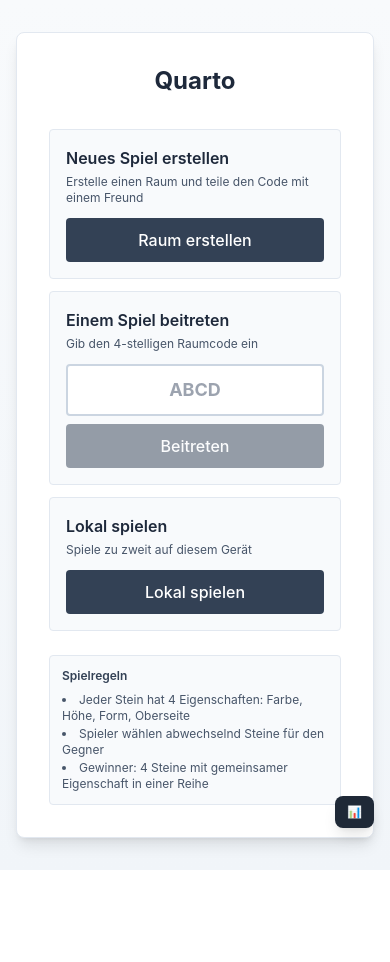
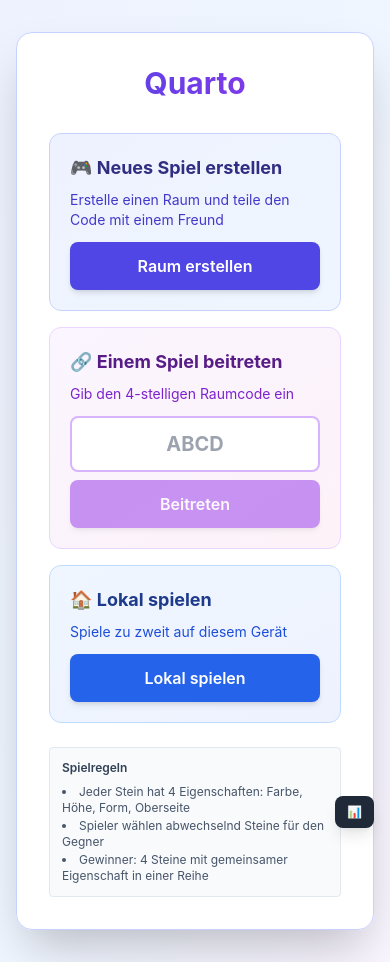
Before and after one commit to Spangelmaa/quarto, a Next.js app: page / in a window 390 px wide. Before the commit the page ends 870 px from the top, so only its background shows below. Built offline with nearby package versions, Linux system fonts and the light colour scheme.

Commit message:
Revamp UI with enhanced gradients, shadows, and responsive styles across multiple components, including the game board, multiplayer lobby, and game info sections for a more cohesive and visually appealing experience.

```diff
--- a/app/page.tsx
+++ b/app/page.tsx
@@ -189,7 +189,7 @@
   // Zeige Lobby
   if (gameMode === 'lobby') {
     return (
-      <main className="min-h-screen bg-gradient-to-b from-slate-50 to-slate-100 py-8 px-4 flex items-center justify-center">
+      <main className="min-h-screen bg-gradient-to-br from-indigo-50 via-blue-50 to-purple-50 py-8 px-4 flex items-center justify-center">
         <MultiplayerLobby
           onCreateRoom={handleCreateRoom}
           onJoinRoom={handleJoinRoom}
@@ -206,7 +206,7 @@
     (playerInfo !== null && gameState.currentPlayer === playerInfo.playerNumber);
 
   return (
-    <main className="min-h-screen bg-gradient-to-b from-slate-50 to-slate-100 py-8 px-4">
+    <main className="min-h-screen bg-gradient-to-br from-indigo-50 via-blue-50 to-purple-50 py-8 px-4">
       {/* Gewinner Modal */}
       {gameState.winner !== null && (
         <WinnerModal
@@ -220,7 +220,7 @@
       <div className="max-w-6xl mx-auto">
         <div className="flex items-center justify-between mb-6">
           <div className="flex items-center gap-4">
-            <h1 className="text-3xl md:text-4xl font-bold text-slate-800">
+            <h1 className="text-4xl md:text-5xl font-bold bg-gradient-to-r from-indigo-600 to-purple-600 bg-clip-text text-transparent">
               Quarto
             </h1>
             {gameMode === 'online' && (
@@ -230,14 +230,14 @@
           {gameMode === 'local' && (
             <button
               onClick={handleBackToLobby}
-              className="px-4 py-2 bg-slate-700 text-white font-medium rounded-md hover:bg-slate-800 transition-colors"
+              className="px-5 py-2 bg-indigo-600 text-white font-semibold rounded-lg hover:bg-indigo-700 transition-colors shadow-md"
             >
               ← Zurück
             </button>
           )}
         </div>
 
-        <div className="bg-white rounded-lg shadow-lg p-6 md:p-8 border border-slate-200">
+        <div className="bg-white/90 backdrop-blur-sm rounded-2xl shadow-xl p-6 md:p-8 border border-indigo-100">
           {/* Room Info für Online-Spiele */}
           {gameMode === 'online' && playerInfo && (
             <RoomInfo
--- a/components/Board.tsx
+++ b/components/Board.tsx
@@ -10,17 +10,23 @@
 
 export const Board: React.FC<BoardProps> = ({ board, onCellClick, canPlacePiece }) => {
   return (
-    <div className="inline-block bg-slate-800 p-3 sm:p-4 rounded shadow-xl border-4 border-slate-700">
-      <div className="grid grid-cols-4 gap-1 sm:gap-2">
+    <div className="relative inline-block">
+      {/* Rundes Brett mit elegantem Design */}
+      <div className="relative bg-gradient-to-br from-slate-700 via-slate-800 to-slate-900 rounded-full p-8 sm:p-10 shadow-2xl">
+        {/* Innerer Kreis - Spielfläche */}
+        <div className="relative bg-gradient-to-br from-blue-900 via-indigo-900 to-purple-900 rounded-full p-6 sm:p-8">
+          {/* Dekorativer Ring */}
+          <div className="absolute inset-0 rounded-full border-4 border-amber-500/30"></div>
+
+          {/* Spielfeld Grid */}
+          <div className="grid grid-cols-4 gap-2 sm:gap-3 relative z-10">
             {board.map((row, rowIndex) =>
               row.map((cell, colIndex) => (
                 <div
                   key={`${rowIndex}-${colIndex}`}
-              className={`w-16 h-16 sm:w-20 sm:h-20 ${
-                (rowIndex + colIndex) % 2 === 0 ? 'bg-slate-200' : 'bg-slate-300'
-              } flex items-center justify-center transition-all ${
+                  className={`w-14 h-14 sm:w-16 sm:h-16 rounded-full border-3 border-amber-400/40 bg-gradient-to-br from-slate-100 to-slate-200 flex items-center justify-center shadow-lg transition-all ${
                     canPlacePiece && cell === null
-                  ? 'hover:bg-slate-400 cursor-pointer'
+                      ? 'hover:from-amber-100 hover:to-amber-200 hover:border-amber-500 cursor-pointer hover:scale-110 hover:shadow-xl'
                       : ''
                   }`}
                   onClick={() => canPlacePiece && cell === null && onCellClick(rowIndex, colIndex)}
@@ -31,5 +37,10 @@
             )}
           </div>
         </div>
+
+        {/* Äußerer dekorativer Ring */}
+        <div className="absolute inset-0 rounded-full border-2 border-amber-600/50 pointer-events-none"></div>
+      </div>
+    </div>
   );
 };
--- a/components/GameInfo.tsx
+++ b/components/GameInfo.tsx
@@ -25,13 +25,13 @@
 
   return (
     <div className="mb-6 text-center">
-      <h2 className="text-lg sm:text-xl font-semibold mb-4 text-slate-800">
+      <h2 className="text-xl sm:text-2xl font-bold mb-4 text-indigo-900">
         {getStatusMessage()}
       </h2>
 
       {gameState.selectedPiece && (
-        <div className="flex flex-col sm:flex-row items-center justify-center gap-2 sm:gap-3 mb-4 p-3 bg-slate-50 rounded border border-slate-200">
-          <span className="font-medium text-sm text-slate-700">
+        <div className="flex flex-col sm:flex-row items-center justify-center gap-3 mb-4 p-4 bg-gradient-to-r from-indigo-50 to-purple-50 rounded-xl border border-indigo-200 shadow-sm">
+          <span className="font-semibold text-base text-indigo-900">
             Ausgewählter Stein:
           </span>
           <Piece piece={gameState.selectedPiece} size="medium" selected={true} />
@@ -41,7 +41,7 @@
       {gameState.winner !== null && (
         <button
           onClick={onRestart}
-          className="mt-4 px-5 py-2.5 bg-slate-700 text-white font-medium rounded hover:bg-slate-800 transition-colors"
+          className="mt-4 px-6 py-3 bg-indigo-600 text-white font-semibold rounded-lg hover:bg-indigo-700 transition-all shadow-md"
         >
           Neues Spiel
         </button>
--- a/components/MultiplayerLobby.tsx
+++ b/components/MultiplayerLobby.tsx
@@ -24,8 +24,8 @@
   };
 
   return (
-    <div className="max-w-md mx-auto p-8 bg-white rounded-lg shadow-lg border border-slate-200">
-      <h2 className="text-2xl font-bold text-center mb-8 text-slate-800">
+    <div className="max-w-md mx-auto p-8 bg-white/95 backdrop-blur-sm rounded-2xl shadow-2xl border border-indigo-200">
+      <h2 className="text-3xl font-bold text-center mb-8 bg-gradient-to-r from-indigo-600 to-purple-600 bg-clip-text text-transparent">
         Quarto
       </h2>
 
@@ -41,26 +41,26 @@
         </div>
       )}
 
-      <div className="space-y-3">
+      <div className="space-y-4">
         {/* Spiel erstellen */}
-        <div className="p-4 bg-slate-50 rounded border border-slate-200">
-          <h3 className="font-semibold text-base mb-1 text-slate-800">Neues Spiel erstellen</h3>
-          <p className="text-xs text-slate-600 mb-3">
+        <div className="p-5 bg-gradient-to-br from-indigo-50 to-blue-50 rounded-xl border border-indigo-200">
+          <h3 className="font-bold text-lg mb-2 text-indigo-900">🎮 Neues Spiel erstellen</h3>
+          <p className="text-sm text-indigo-700 mb-3">
             Erstelle einen Raum und teile den Code mit einem Freund
           </p>
           <button
             onClick={onCreateRoom}
             disabled={isCreating}
-            className="w-full px-4 py-2.5 bg-slate-700 text-white font-medium rounded hover:bg-slate-800 transition-colors disabled:opacity-50 disabled:cursor-not-allowed"
+            className="w-full px-5 py-3 bg-indigo-600 text-white font-semibold rounded-lg hover:bg-indigo-700 transition-all shadow-md disabled:opacity-50 disabled:cursor-not-allowed"
           >
             {isCreating ? 'Erstelle Raum...' : 'Raum erstellen'}
           </button>
         </div>
 
         {/* Spiel beitreten */}
-        <div className="p-4 bg-slate-50 rounded border border-slate-200">
-          <h3 className="font-semibold text-base mb-1 text-slate-800">Einem Spiel beitreten</h3>
-          <p className="text-xs text-slate-600 mb-3">
+        <div className="p-5 bg-gradient-to-br from-purple-50 to-pink-50 rounded-xl border border-purple-200">
+          <h3 className="font-bold text-lg mb-2 text-purple-900">🔗 Einem Spiel beitreten</h3>
+          <p className="text-sm text-purple-700 mb-3">
             Gib den 4-stelligen Raumcode ein
           </p>
           <div className="flex flex-col gap-2">
@@ -70,12 +70,12 @@
               onChange={(e) => setRoomId(e.target.value.toUpperCase())}
               placeholder="ABCD"
               maxLength={4}
-              className="w-full px-4 py-2.5 border-2 border-slate-300 rounded focus:outline-none focus:border-slate-500 uppercase text-center text-lg font-bold text-slate-800"
+              className="w-full px-4 py-3 border-2 border-purple-300 rounded-lg focus:outline-none focus:border-purple-500 focus:ring-2 focus:ring-purple-200 uppercase text-center text-xl font-bold text-purple-900"
             />
             <button
               onClick={handleJoinRoom}
               disabled={roomId.length !== 4}
-              className="w-full px-4 py-2.5 bg-slate-700 text-white font-medium rounded hover:bg-slate-800 transition-colors disabled:opacity-50 disabled:cursor-not-allowed"
+              className="w-full px-5 py-3 bg-purple-600 text-white font-semibold rounded-lg hover:bg-purple-700 transition-all shadow-md disabled:opacity-50 disabled:cursor-not-allowed"
             >
               Beitreten
             </button>
@@ -83,14 +83,14 @@
         </div>
 
         {/* Lokal spielen */}
-        <div className="p-4 bg-slate-50 rounded border border-slate-200">
-          <h3 className="font-semibold text-base mb-1 text-slate-800">Lokal spielen</h3>
-          <p className="text-xs text-slate-600 mb-3">
+        <div className="p-5 bg-gradient-to-br from-blue-50 to-indigo-50 rounded-xl border border-blue-200">
+          <h3 className="font-bold text-lg mb-2 text-blue-900">🏠 Lokal spielen</h3>
+          <p className="text-sm text-blue-700 mb-3">
             Spiele zu zweit auf diesem Gerät
           </p>
           <button
             onClick={onPlayLocal}
-            className="w-full px-4 py-2.5 bg-slate-700 text-white font-medium rounded hover:bg-slate-800 transition-colors"
+            className="w-full px-5 py-3 bg-blue-600 text-white font-semibold rounded-lg hover:bg-blue-700 transition-all shadow-md"
           >
             Lokal spielen
           </button>
--- a/components/PieceSelector.tsx
+++ b/components/PieceSelector.tsx
@@ -11,14 +11,18 @@
 export const PieceSelector: React.FC<PieceSelectorProps> = ({ pieces, onPieceSelect, disabled }) => {
   return (
     <div className="mt-6">
-      <h3 className="text-base sm:text-lg font-semibold mb-3 text-center text-slate-800">
+      <h3 className="text-lg sm:text-xl font-bold mb-3 text-center text-indigo-900">
         Verfügbare Spielsteine
       </h3>
-      <div className="grid grid-cols-4 sm:grid-cols-8 gap-2 sm:gap-3 p-3 sm:p-4 bg-slate-50 rounded border border-slate-200 max-w-4xl mx-auto">
+      <div className="grid grid-cols-4 sm:grid-cols-8 gap-3 sm:gap-4 p-5 bg-gradient-to-br from-slate-50 to-indigo-50 rounded-xl border border-indigo-100 shadow-inner max-w-4xl mx-auto">
         {pieces.map(piece => (
           <div
             key={piece.id}
-            className={disabled ? 'opacity-40 cursor-not-allowed' : 'cursor-pointer'}
+            className={`transition-transform ${
+              disabled
+                ? 'opacity-40 cursor-not-allowed'
+                : 'cursor-pointer hover:scale-110'
+            }`}
           >
             <Piece
               piece={piece}
```
Lines whose indentation alone changed are shown as unchanged.
